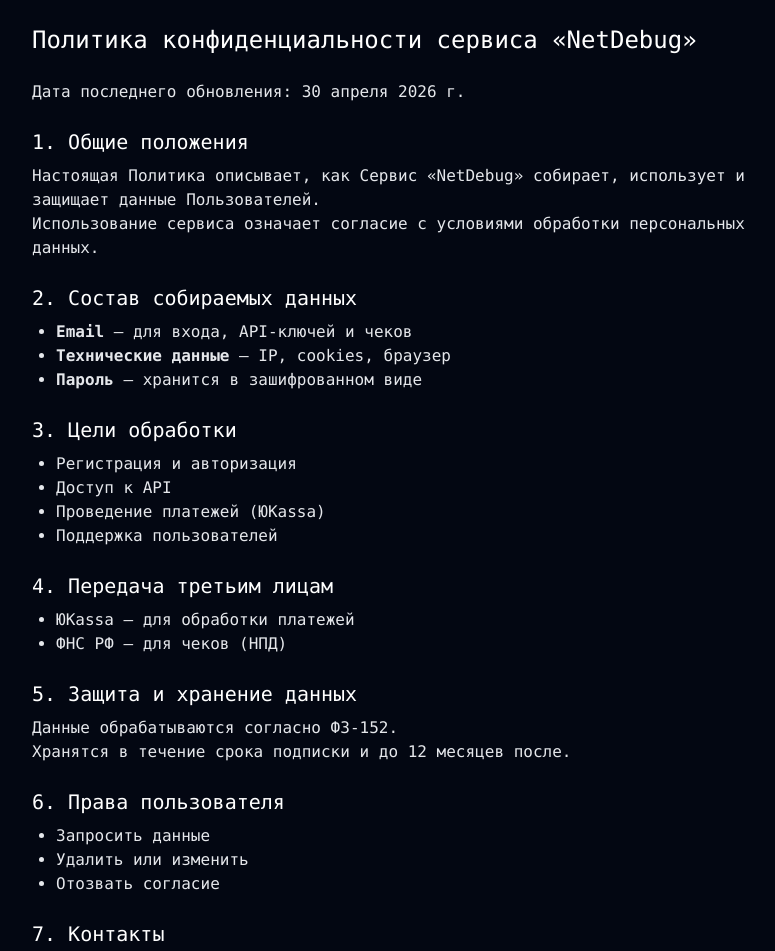
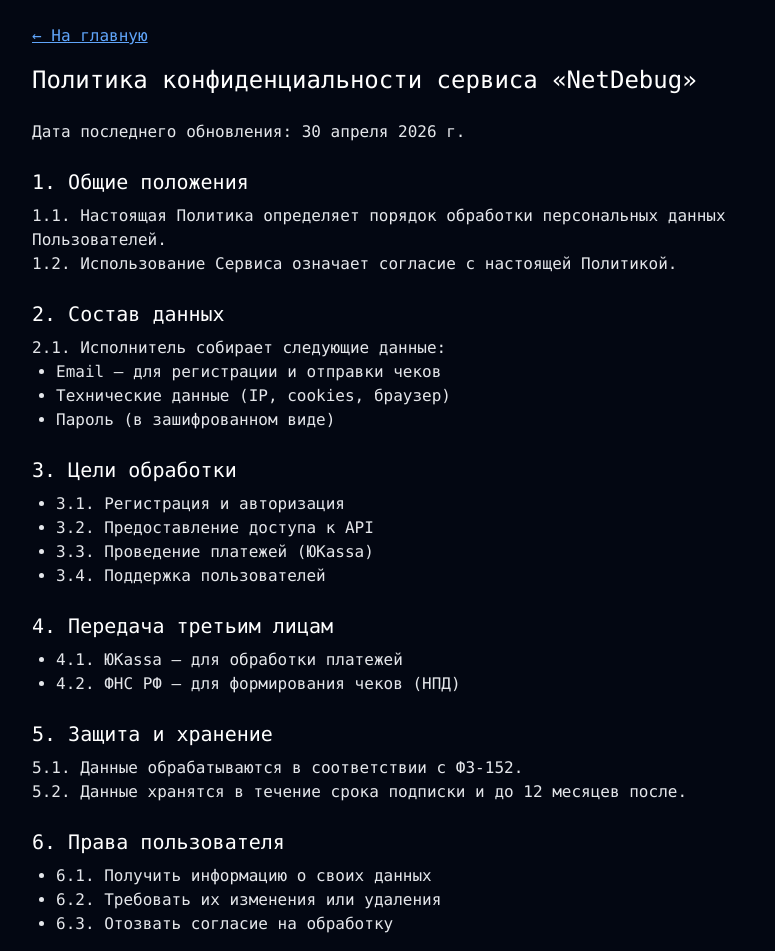
Before and after one commit to venc0707/netdebug-site, a plain HTML site: page privacy.html in a window 1280 px wide. Shown: the top 951 px of the page, without its empty margins (248-1023 px from the left). Drawn offline with nearby package versions, Linux system fonts and the light colour scheme.

Commit message:
Update privacy.html

```diff
--- a/privacy.html
+++ b/privacy.html
@@ -7,44 +7,49 @@
 </head>
 <body class="bg-gray-950 text-gray-200 font-mono p-6 max-w-3xl mx-auto">
 
-<h1 class="text-2xl text-white mb-6">Политика конфиденциальности сервиса «NetDebug»</h1>
+<a href="/" class="text-blue-400 underline">← На главную</a>
+
+<h1 class="text-2xl text-white mb-6 mt-4">
+Политика конфиденциальности сервиса «NetDebug»
+</h1>
 
 <p class="mb-4">Дата последнего обновления: 30 апреля 2026 г.</p>
 
 <h2 class="text-xl text-white mt-6 mb-2">1. Общие положения</h2>
-<p>Настоящая Политика описывает, как Сервис «NetDebug» собирает, использует и защищает данные Пользователей.</p>
-<p>Использование сервиса означает согласие с условиями обработки персональных данных.</p>
+<p>1.1. Настоящая Политика определяет порядок обработки персональных данных Пользователей.</p>
+<p>1.2. Использование Сервиса означает согласие с настоящей Политикой.</p>
 
-<h2 class="text-xl text-white mt-6 mb-2">2. Состав собираемых данных</h2>
+<h2 class="text-xl text-white mt-6 mb-2">2. Состав данных</h2>
+<p>2.1. Исполнитель собирает следующие данные:</p>
 <ul class="list-disc ml-6">
-  <li><b>Email</b> — для входа, API-ключей и чеков</li>
-  <li><b>Технические данные</b> — IP, cookies, браузер</li>
-  <li><b>Пароль</b> — хранится в зашифрованном виде</li>
+  <li>Email — для регистрации и отправки чеков</li>
+  <li>Технические данные (IP, cookies, браузер)</li>
+  <li>Пароль (в зашифрованном виде)</li>
 </ul>
 
 <h2 class="text-xl text-white mt-6 mb-2">3. Цели обработки</h2>
 <ul class="list-disc ml-6">
-  <li>Регистрация и авторизация</li>
-  <li>Доступ к API</li>
-  <li>Проведение платежей (ЮKassa)</li>
-  <li>Поддержка пользователей</li>
+  <li>3.1. Регистрация и авторизация</li>
+  <li>3.2. Предоставление доступа к API</li>
+  <li>3.3. Проведение платежей (ЮKassa)</li>
+  <li>3.4. Поддержка пользователей</li>
 </ul>
 
 <h2 class="text-xl text-white mt-6 mb-2">4. Передача третьим лицам</h2>
 <ul class="list-disc ml-6">
-  <li>ЮKassa — для обработки платежей</li>
-  <li>ФНС РФ — для чеков (НПД)</li>
+  <li>4.1. ЮKassa — для обработки платежей</li>
+  <li>4.2. ФНС РФ — для формирования чеков (НПД)</li>
 </ul>
 
-<h2 class="text-xl text-white mt-6 mb-2">5. Защита и хранение данных</h2>
-<p>Данные обрабатываются согласно ФЗ-152.</p>
-<p>Хранятся в течение срока подписки и до 12 месяцев после.</p>
+<h2 class="text-xl text-white mt-6 mb-2">5. Защита и хранение</h2>
+<p>5.1. Данные обрабатываются в соответствии с ФЗ-152.</p>
+<p>5.2. Данные хранятся в течение срока подписки и до 12 месяцев после.</p>
 
 <h2 class="text-xl text-white mt-6 mb-2">6. Права пользователя</h2>
 <ul class="list-disc ml-6">
-  <li>Запросить данные</li>
-  <li>Удалить или изменить</li>
-  <li>Отозвать согласие</li>
+  <li>6.1. Получить информацию о своих данных</li>
+  <li>6.2. Требовать их изменения или удаления</li>
+  <li>6.3. Отозвать согласие на обработку</li>
 </ul>
 
 <h2 class="text-xl text-white mt-6 mb-2">7. Контакты</h2>
```
